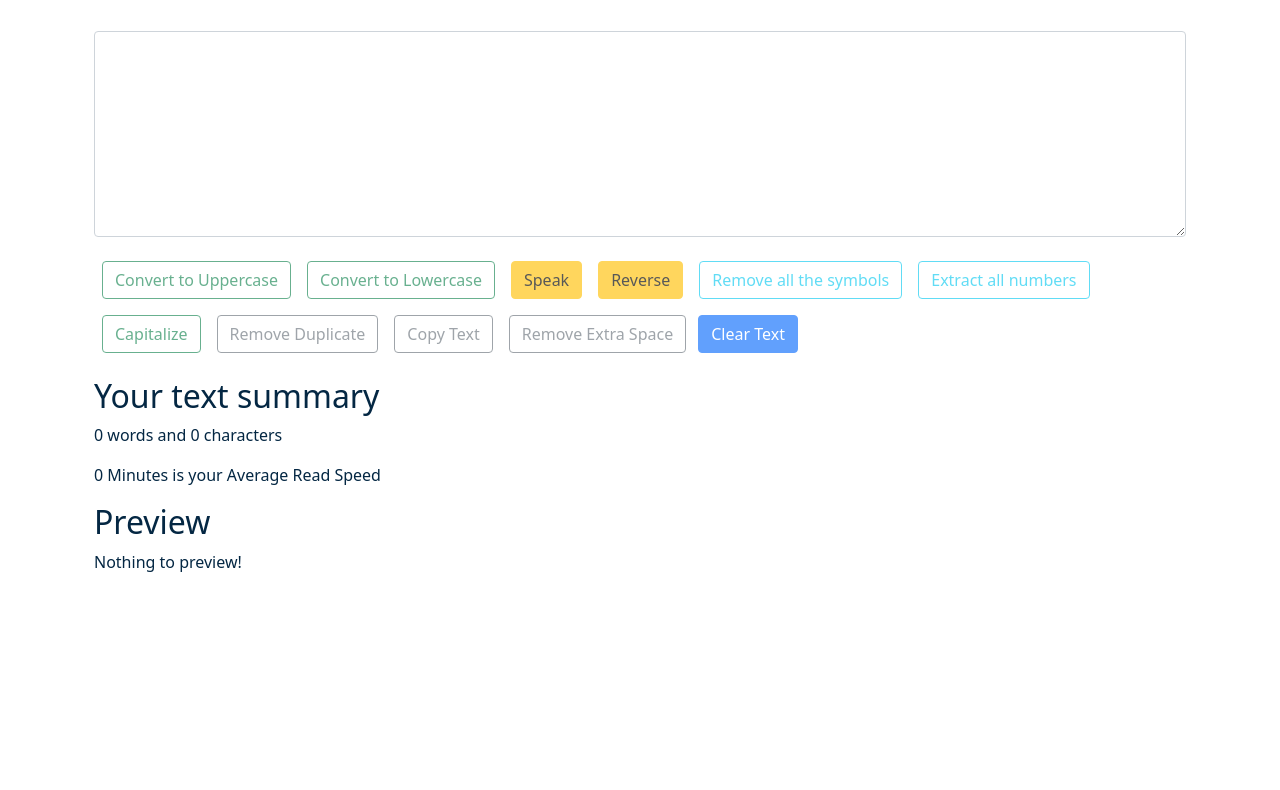
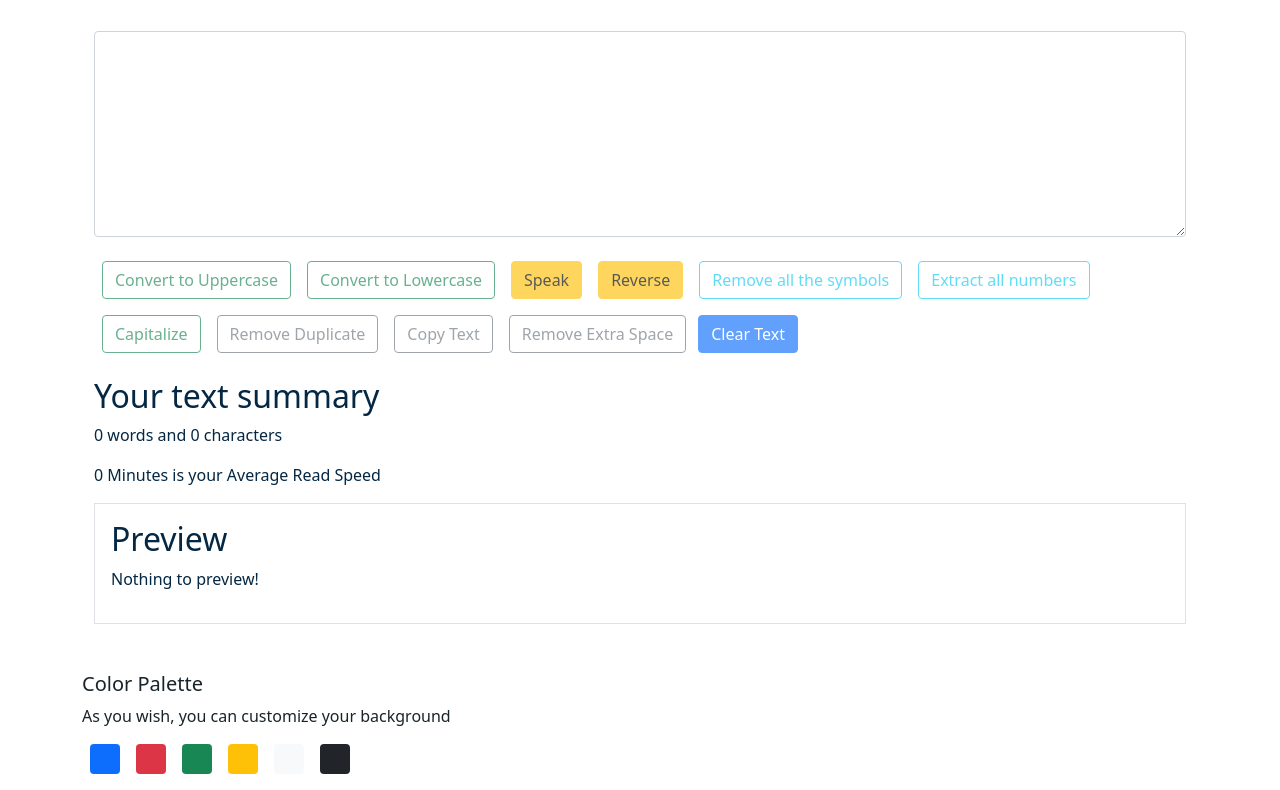
Before and after one commit to Subham-Maity/textutils, a React (Create React App) app: page / in a window 1280 px wide. Shown: the part 211-1001 px from the top of the page. Before the commit the page ends 801 px from the top, so only its background shows below. Built offline with nearby package versions, Linux system fonts and the light colour scheme.

Commit message:
Adding Color Palette

```diff
--- a/src/App.js
+++ b/src/App.js
@@ -6,11 +6,13 @@ import TextForm from "./components/TextForm";
 import About from './components/About';
 import React, { useState } from 'react';
 import Alert from './components/Alert';
+
 import {
     BrowserRouter as Router,
     Switch,
     Route,
 } from "react-router-dom";
+import ColorPallet from "./components/ColorPallet";
 
 
 function App() {
@@ -27,7 +29,15 @@ function App() {
      }, 1749);
     }
 
+    const removeBodyClasses = ()=>{
+        document.body.classList.remove('bg-light')
+        document.body.classList.remove('bg-dark')
+        document.body.classList.remove('bg-warning')
+        document.body.classList.remove('bg-danger')
+        document.body.classList.remove('bg-success')
+    }
     const toggleMode = ()=>{
+        removeBodyClasses();
         if(mode === 'light'){
             setMode('dark');//setMode('dark'); is a function that sets the state of mode to dark
             document.body.style.backgroundColor = '#182429';
@@ -42,12 +52,30 @@ function App() {
             document.title='TextUtils light Mode';
         }
     }
+    const toggleMode2 = (cls)=>{
+        removeBodyClasses();
+        console.log(cls)
+        document.body.classList.add('bg-'+cls)
+        if(mode === 'light'){
+            setMode('dark');
+            document.body.style.backgroundColor = '#042743';
+            showAlert("Dark mode has been enabled", "success");
+        }
+        else {
+            setMode('light');
+            showAlert("Light mode has been enabled", "success");
+            document.title='TextUtils light Mode';
+        }
+    }
+
+
     return (
         <>
             {/* <Navbar title="TextUtils" aboutText="About TextUtils" /> */}
             {/* <Navbar/> */}
             <Router>
-                <Navbar title="TextUtils" mode={mode} toggleMode={toggleMode} />
+                <Navbar title="TextUtils" mode={mode} toggleMode={toggleMode}  />
+
                 <Alert alert={alert}/>
                 <div className="container my-3">
                     <Switch>
@@ -56,10 +84,11 @@ function App() {
                         <Route exact path="/about">
                             <About mode = {mode} />
                         </Route>
-                        <Route exact path="/">
-                            <TextForm showAlert={showAlert} heading="Try TextUtils - Just one click to make your document better!" mode={mode}/>
-                        </Route>
+                        {/*<Route exact path="/">*/}
+                            <TextForm showAlert={showAlert} heading="Try TextUtils - Just one click to make your document better!" mode={mode} toggleMode ={toggleMode}/>
+                        {/*</Route>*/}
                     </Switch>
+                    <ColorPallet showAlert={showAlert} heading="Color Palette " subHeading="As you wish, you can customize your background  " mode={mode} toggleMode2={toggleMode2} />
                 </div>
             </Router>
         </>
--- a/src/components/About.js
+++ b/src/components/About.js
@@ -54,6 +54,7 @@ function About(props) {
                                                                          <li>   12. Your Average Read Speed Count</li>
                                                                              <li>   13. Preview</li>
                                                                               <li>   14. Clear text</li>
+                                                                                  <li>   15. Color Palette</li>
                          </div>
                      </div>
                  </div>
--- /dev/null
+++ b/src/components/ColorPallet.js
@@ -0,0 +1,30 @@
+import React from 'react';
+
+function ColorPallet(props) {
+    return (
+        <>
+        {/*< className= "container" style={{color: props.mode==='dark'?'white':'#182429'}}>*/}
+
+            <div className="mb-8"style={{color: props.mode==='dark'?'white':'#182429'}}>
+
+            {/*<fieldset className="border border-200 p-3">*/}
+                <h5 className="mt-5">{props.heading}  </h5>
+                  <p className="mb-3">{props.subHeading}</p>
+        <div className="d-flex " >
+
+            <div className="bg-primary rounded mx-2" onClick={()=>{props.toggleMode2('primary')}} style={{height: '30px', width:'30px', cursor: 'pointer'}}></div>
+            <div className="bg-danger rounded mx-2" onClick={()=>{props.toggleMode2('danger')}} style={{height: '30px', width:'30px', cursor: 'pointer'}}></div>
+            <div className="bg-success rounded mx-2" onClick={()=>{props.toggleMode2('success')}} style={{height: '30px', width:'30px', cursor: 'pointer'}}></div>
+            <div className="bg-warning rounded mx-2" onClick={()=>{props.toggleMode2('warning')}} style={{height: '30px', width:'30px', cursor: 'pointer'}}></div>
+            <div className="bg-light rounded mx-2" onClick={()=>{props.toggleMode2('light')}} style={{height: '30px', width:'30px', cursor: 'pointer'}}></div>
+            <div className="bg-dark rounded mx-2" onClick={()=>{props.toggleMode2('dark')}} style={{height: '30px', width:'30px', cursor: 'pointer'}}></div>
+
+        </div>
+            {/*</fieldset>*/}
+        </div>
+        </>
+            );
+
+}
+
+export default ColorPallet;
--- a/src/components/Navbar.js
+++ b/src/components/Navbar.js
@@ -30,13 +30,11 @@ export default function Navbar(props) {
                         Ternary Operators are used for decision-making in place of longer if and else conditional statements.
                          We have used it to change the color of the text while changing the mode for better visibility.
                           A toggleMode function is assigned to the button which will be invoked on clicking the button.*/}
-                    <div className={`form-check form-switch text-${props.mode==='light'?'dark':'light'}`}>
 
 
-
-
-                        <input className="form-check-input" onClick={props.toggleMode} type="checkbox" role="switch" id="flexSwitchCheckDefault"/>
-                            <label className="form-check-label" htmlFor="flexSwitchCheckDefault">Enable Dark Mode</label>
+                    <div className={`form-check form-switch text-${props.mode==='light'?'dark':'light'}`}>
+                        <input className="form-check-input" onClick={props.toggleMode} type="checkbox" role="switch" id="flexSwitchCheckChecked"/>
+                            <label className="form-check-label" htmlFor="flexSwitchCheckChecked">Enable Dark Mode</label>
                     </div>
                 </div>
             </div>
--- a/src/components/TextForm.js
+++ b/src/components/TextForm.js
@@ -118,6 +118,9 @@ export default function TextForm(props) {
 
         </div>
 
+
+
+
             <div className="container my-3" style={{color: props.mode==='dark'?'white':'#042743'}}>
          <h2>Your text summary</h2>
          {/*Call the split() method on the string, passing it a string containing a space as a parameter. The split method will return an array of the string's words,
@@ -135,8 +138,8 @@ export default function TextForm(props) {
                 {/*The filter() does not execute the function for empty array elements.*/}
 
          <p>{0.008 * text.replace(/\n/g, " ").split(' ').filter(value => value !=="").length } Minutes is your Average Read Speed</p>
-                <h2>Preview</h2>
-                <p>{text.length>0?text:"Nothing to preview!"}</p>
+                <fieldset className="border border-200 p-3"> <h2>Preview</h2>
+               <p>{text.length>0?text:"Nothing to preview!"}</p></fieldset>
             </div>
 
     </>
```
Also changed, not shown: src/App.css (line endings or trailing spaces).
